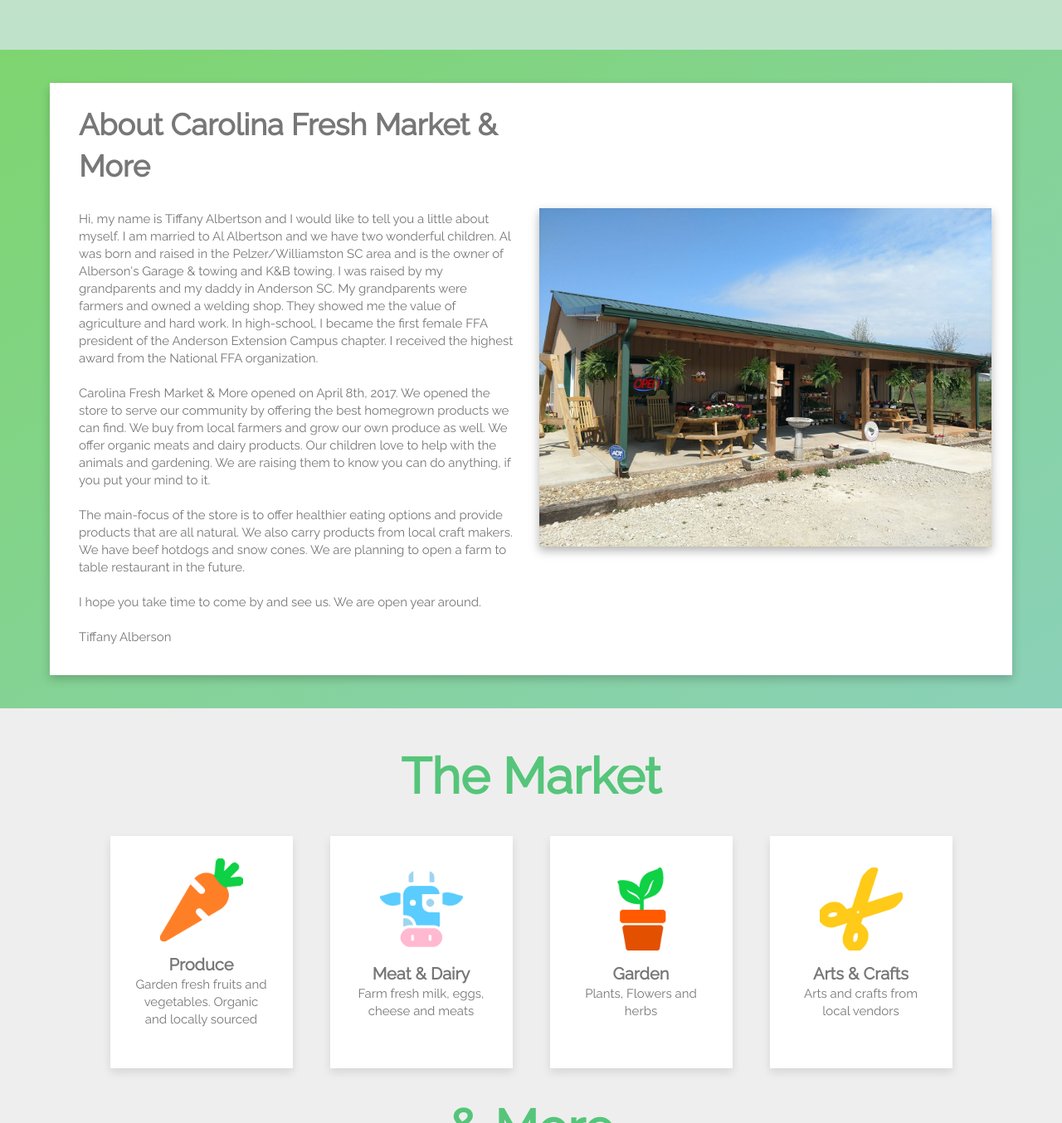
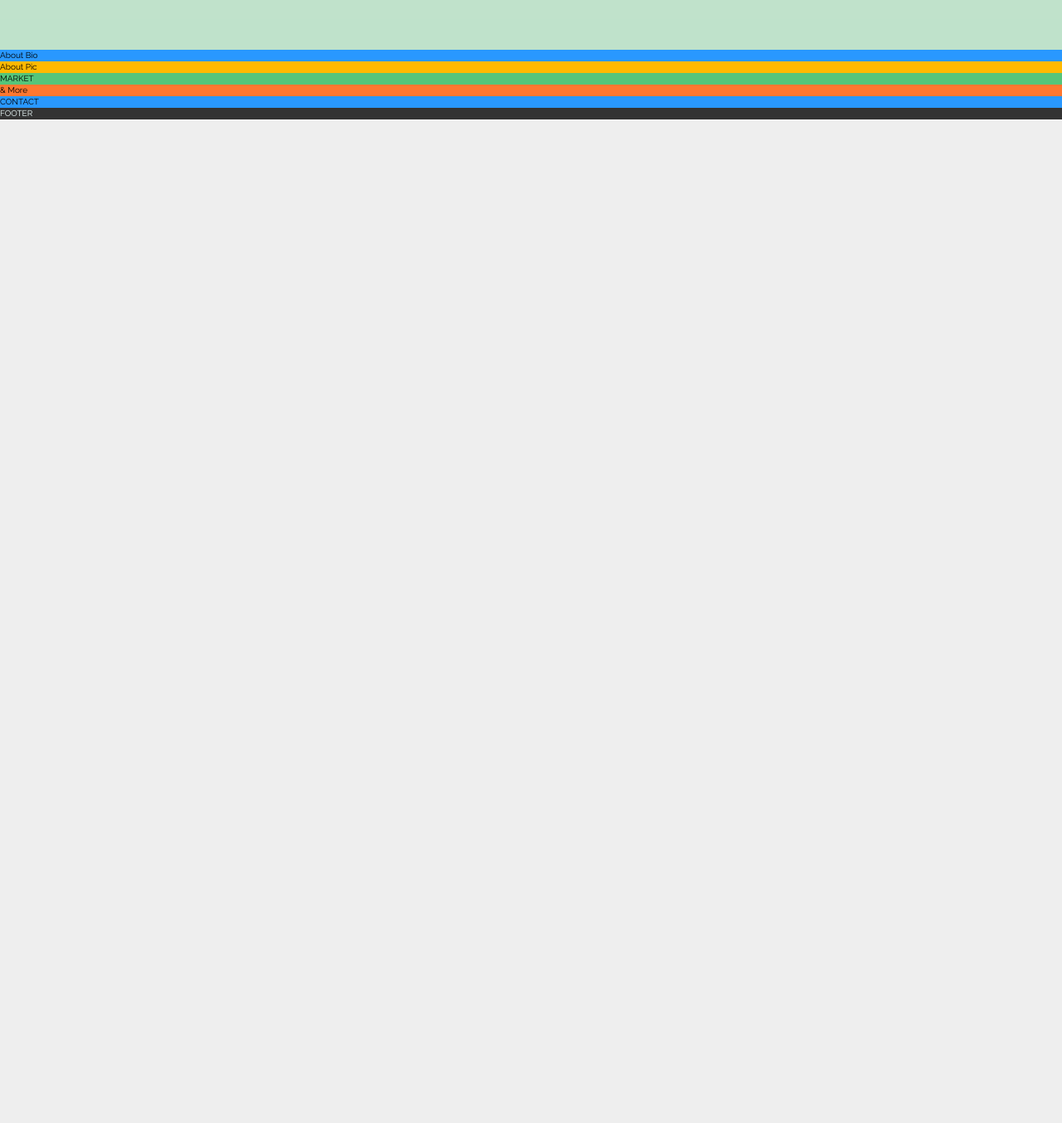
Before and after one commit to jeff45060/CarolinaFresh, a website: page index.html in a window 1280 px wide. Shown: the part 740-2094 px from the top of the page at 83% size. After the commit the page ends 884 px from the top, so only its background shows below. Drawn offline with Linux system fonts and the light colour scheme.

Commit message:
setting up grid css

```diff
--- a/index.html
+++ b/index.html
@@ -11,7 +11,7 @@
     <link rel="stylesheet" href="css/style.css" />
     <title>Carolina Fresh Market & More</title>
   </head>
-  <body>
+  <!-- <body class="grid-container">
     <div class="menu__wrap">
       <input type="checkbox" class="toggler" id="navi-toggle" />
       <div class="menu__icon"><div></div></div>
@@ -27,7 +27,7 @@
           </div>
         </div>
       </div>
-    </div>
+    </div> -->
 
     <header class="showcase" id="home">
       <div class="container showcase__inner">
@@ -40,52 +40,19 @@
 
     <!-- About section -->
 
-    <div class="about__wrap" id="about">
-      <div class="about">
-        <div class="about__bio">
-          <h1 class="header-text">About Carolina Fresh Market & More</h1>
-          <br />
-          <br />
-          <p class="about__text">
-            Hi, my name is Tiffany Albertson and I would like to tell you a
-            little about myself. I am married to Al Albertson and we have two
-            wonderful children. Al was born and raised in the Pelzer/Williamston
-            SC area and is the owner of Alberson's Garage & towing and K&B
-            towing. I was raised by my grandparents and my daddy in Anderson SC.
-            My grandparents were farmers and owned a welding shop. They showed
-            me the value of agriculture and hard work. In high-school, I became
-            the first female FFA president of the Anderson Extension Campus
-            chapter. I received the highest award from the National FFA
-            organization.
-            <br /><br />
-            Carolina Fresh Market & More opened on April 8th, 2017. We opened
-            the store to serve our community by offering the best homegrown
-            products we can find. We buy from local farmers and grow our own
-            produce as well. We offer organic meats and dairy products. Our
-            children love to help with the animals and gardening. We are raising
-            them to know you can do anything, if you put your mind to it.
-            <br /><br />
-            The main-focus of the store is to offer healthier eating options and
-            provide products that are all natural. We also carry products from
-            local craft makers. We have beef hotdogs and snow cones. We are
-            planning to open a farm to table restaurant in the future.
-            <br />
-            <br />
-            I hope you take time to come by and see us. We are open year around.
-            <br />
-            <br />
-            Tiffany Alberson
-          </p>
+    <div class="about__bio" id="about">
+     About Bio
     </div>
-        <div class="about_pic">
-          <img src="img/store-front.jpg" alt="" class="store__pic" />
-        </div>
-      </div>
+    <div class="about__pic">
+      About Pic
+      <!-- <img src="img/store-front.jpg" alt="" class="store__pic" /> -->
     </div>
 
     <!-- Market Section -->
-    <div class="market__wrap" id="market">
-      <h1 class="market__heading">The Market</h1>
+    <section class="market" id="market">
+      MARKET
+      <!-- <h1 class="market__heading heading__1 color-primary">The Market</h1>
+      <div class="wrapper">
         <div class="cards">
           <div class="card">
             <div class="card__icon">
@@ -143,10 +110,20 @@
             <li class="list__item">and more...</li>
           </ul>
         </div>
+      </div> -->
+    </section>
+    <div class="more">
+      & More
     </div>
 
     <!-- Contact Section -->
-    <div class="contact__wrap"></div>
+    <div class="contact">
+      CONTACT
+    </div>
+
+    <footer class="footer">
+      FOOTER
+    </footer>
 
     <script>
       function closeNav() {
--- a/package.json
+++ b/package.json
@@ -5,10 +5,10 @@
   "main": "index.js",
   "scripts": {
     "watch:sass": "node-sass sass/main.scss css/style.css -w",
-    "devserver": "live-server",
+    "devserver": "live-server --browser=firefox",
     "start": "npm-run-all --parallel devserver watch:sass",
     "compile:sass": "node-sass sass/main.scss css/style.comp.css",
-    "prefix:css": "postcss --use autoprefixer -b 'last 10 versions' css/style.comp.css -o css/style.prefix.css",
+    "prefix:css": "postcss --use autoprefixer -b \"last 10 versions\" css/style.comp.css -o css/style.prefix.css",
     "compress:css": "node-sass css/style.prefix.css css/style.css --output-style compressed",
     "build:css": "npm-run-all compile:sass concat:css prefix:css compress:css"
   },
--- a/sass/_about.scss
+++ b/sass/_about.scss
@@ -1,47 +1,6 @@
-.about__wrap {
-  padding: 4rem 6rem;
-  overflow: hidden;
-  background-image: linear-gradient(
-    to right bottom,
-    var(--color-primary-light),
-    var(--color-primary-dark)
-  );
+.about__bio {
+  background-color: var(--color-tertiary-light);
 }
-
-.about {
-  display: flex;
-  align-items: center;
-  justify-content: center;
-  background-color: var(--color-white);
-  color: var(--color-grey-dark);
-  padding: 1.5rem;
-  box-shadow: 0 0.5rem 1.1rem rgba(0, 0, 0, 0.2);
+.about__pic {
+  background-color: var(--color-secondary-light);
 }
-
-.about__bio {
-  flex: 0 0 50%;
-  height: auto;
-  display: flex;
-  flex-direction: column;
-}
-
-h1 {
-  font-size: 3.6rem;
-  padding: 1rem 2rem 0;
-}
-
-p {
-  font-size: 1.5rem;
-  padding: 0 2rem 2rem;
-}
-
-.about_pic {
-  flex: 1;
-  padding: 1rem;
-}
-
-img {
-  width: 100%;
-  // height: auto;
-  box-shadow: 0 0.5rem 1.1rem rgba(0, 0, 0, 0.3);
-}
--- a/sass/_base.scss
+++ b/sass/_base.scss
@@ -54,3 +54,14 @@
   font-family: 'Raleway', sans-serif;
   line-height: 1.4;
 }
+
+.grid-container {
+  display: grid;
+  grid-template-rows: 100vh 40vw repeat(4, min-content);
+  grid-template-columns:
+    [full-start] minmax(6rem, 1fr) [center-start] repeat(
+      8,
+      [col-start] minmax(min-content, 15rem) [col-end]
+    )
+    [center-end] minmax(6rem, 1fr) [full-end];
+}
--- /dev/null
+++ b/sass/_contact.scss
@@ -0,0 +1,3 @@
+.contact {
+  background-color: var(--color-tertiary-light);
+}
--- /dev/null
+++ b/sass/_footer.scss
@@ -0,0 +1,4 @@
+.footer {
+  background-color: var(--color-grey-dark-3);
+  color: azure;
+}
--- a/sass/_market.scss
+++ b/sass/_market.scss
@@ -1,72 +1,7 @@
-.market__wrap {
-  padding: 3rem 10rem;
-  overflow: hidden;
+.market {
+  background-color: var(--color-primary-2);
 }
 
-.market__heading {
-  color: var(--color-primary-2);
-  font-size: 6rem;
-  text-align: center;
-  margin-bottom: 1rem;
+.more {
+  background-color: var(--color-secondary-dark);
 }
-
-.cards {
-  display: grid;
-  grid-template-columns: repeat(4, 1fr);
-  grid-gap: 2rem;
-  padding: 2rem;
-}
-
-.card {
-  flex: 0 0 1fr;
-  width: 22rem;
-  height: 28rem;
-  display: flex;
-  flex-direction: column;
-  align-items: center;
-  justify-content: center;
-  background-color: #fff;
-  box-shadow: var(--shadow-light);
-  margin: 0 auto;
-  padding: 0 1rem;
-}
-
-.icon__image {
-  width: 10rem;
-  box-shadow: none;
-  margin-bottom: 1rem;
-}
-
-.card__heading {
-  color: var(--color-grey-dark);
-  font-size: 2rem;
-}
-
-.card__detail {
-  text-align: center;
-  color: var(--color-grey-dark);
-}
-
-.more__section {
-  // max-width: 100rem;
-  font-size: 3rem;
-  display: flex;
-  align-items: center;
-  justify-content: center;
-  padding: 4rem;
-  background-color: #fff;
-  text-align: center;
-  margin: 2rem 10rem 0;
-  box-shadow: var(--shadow-light);
-}
-
-.list {
-  color: var(--color-grey-dark);
-  list-style: none;
-  display: flex;
-  flex-wrap: wrap;
-
-  &__item {
-    flex: 0 0 50%;
-  }
-}
--- a/sass/main.scss
+++ b/sass/main.scss
@@ -4,3 +4,6 @@
 @import 'navigation';
 @import 'about';
 @import 'market';
+@import 'utilities';
+@import 'contact';
+@import 'footer';
```
Also changed, not shown: css/style.css, sass/_utilities.scss (added). Lines whose indentation alone changed are shown as unchanged.
